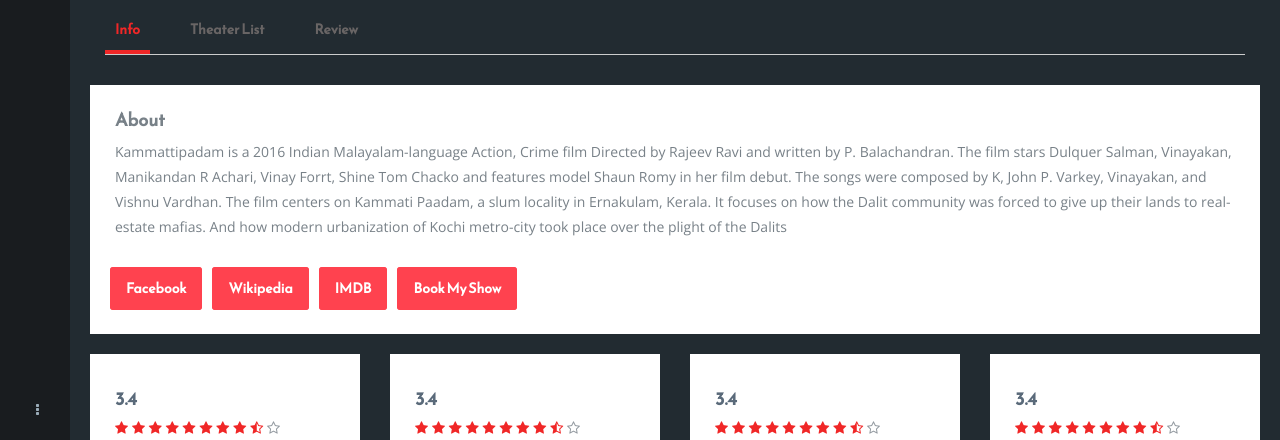
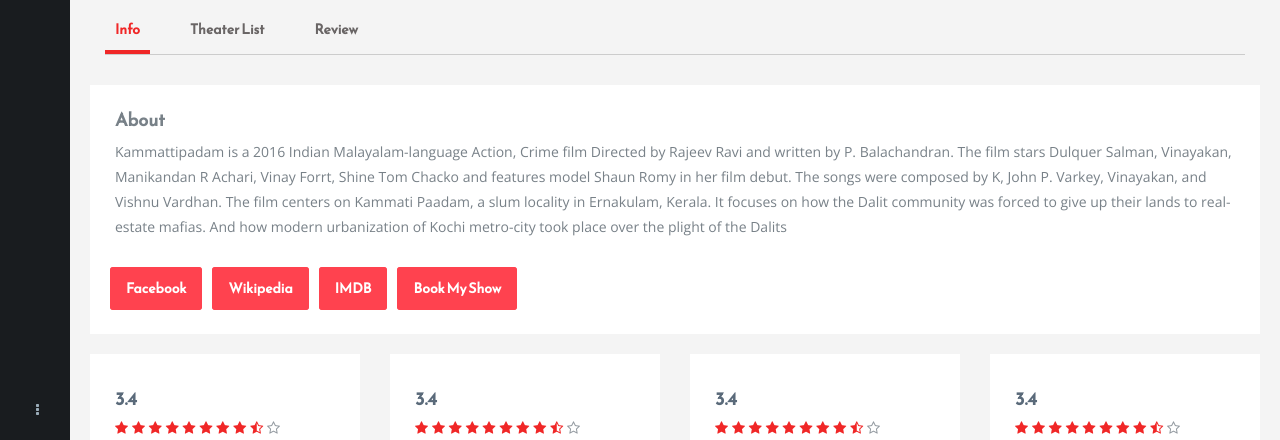
Before and after one commit to akhi1993/fridaytickets.github.io, a plain HTML site: page movie_single.html in a window 1280 px wide. Shown: the part 360-800 px from the top of the page. Drawn offline with nearby package versions, Linux system fonts and the light colour scheme.

Commit message:
Bug Fixes

```diff
--- a/movie_single.html
+++ b/movie_single.html
@@ -138,7 +138,7 @@
                         </section>
                     </aside>
                     <section id="content">
-                        <section class="vbox">
+                        <section class="vbox bg_dull">
                             <section class="scrollable">
                                 <div class="page-content">
                                     <div class="row">
```
Also changed, not shown: theatre_single.html (+2 -2 lines).
